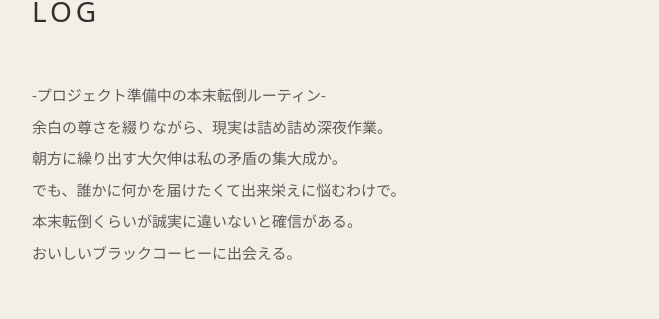
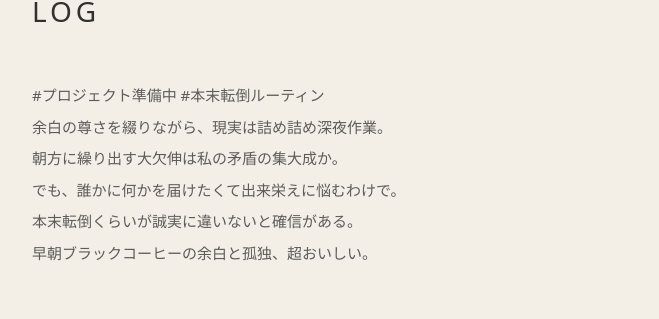
Before and after one commit to rogue-studio/inward, a Next.js app: page /log in a window 1280 px wide. Shown: the part 202-521 px from the top of the page, without its empty margins (248-907 px from the left). Built offline with nearby package versions, Linux system fonts and the light colour scheme.

Commit message:
page.tsx を更新

```diff
--- a/app/log/page.tsx
+++ b/app/log/page.tsx
@@ -13,12 +13,12 @@ export default function LogPage() {
       </h1>
 
     <div className="text-[15px] leading-[2.1] text-[#161616]/68">
-  <p>-プロジェクト準備中の本末転倒ルーティン-</p>
+  <p>#プロジェクト準備中 #本末転倒ルーティン</p>
   <p>余白の尊さを綴りながら、現実は詰め詰め深夜作業。</p>
   <p>朝方に繰り出す大欠伸は私の矛盾の集大成か。</p>
   <p>でも、誰かに何かを届けたくて出来栄えに悩むわけで。</p>
   <p>本末転倒くらいが誠実に違いないと確信がある。</p>
-  <p>おいしいブラックコーヒーに出会える。</p>
+  <p>早朝ブラックコーヒーの余白と孤独、超おいしい。</p>
 </div>
 
     </main>
```
